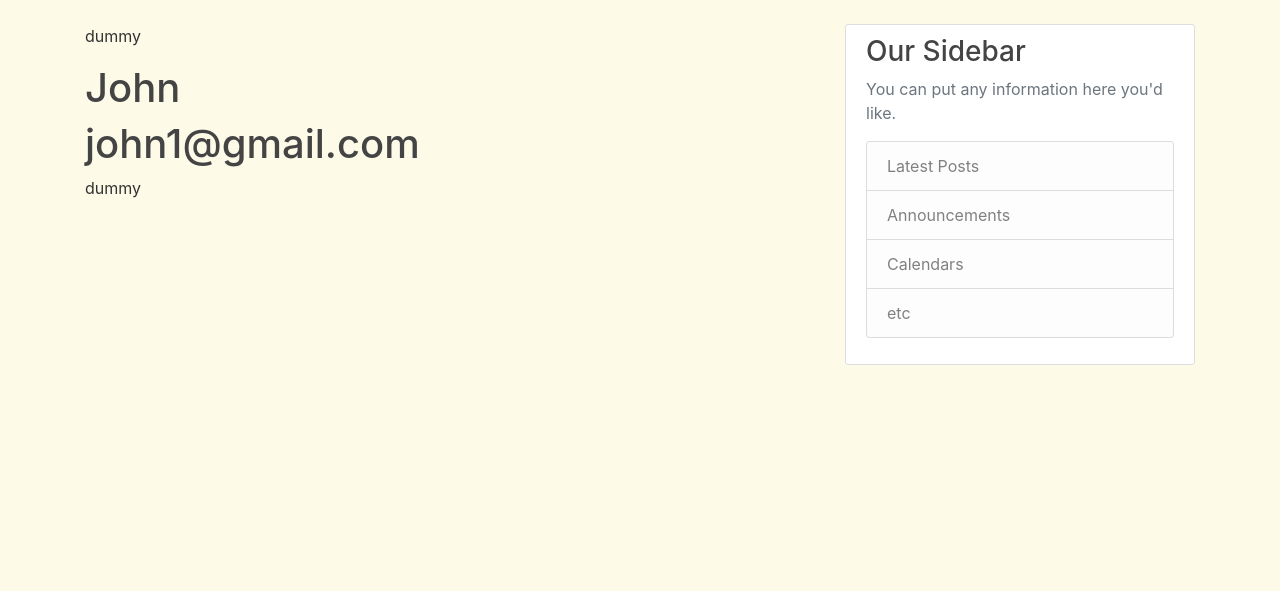
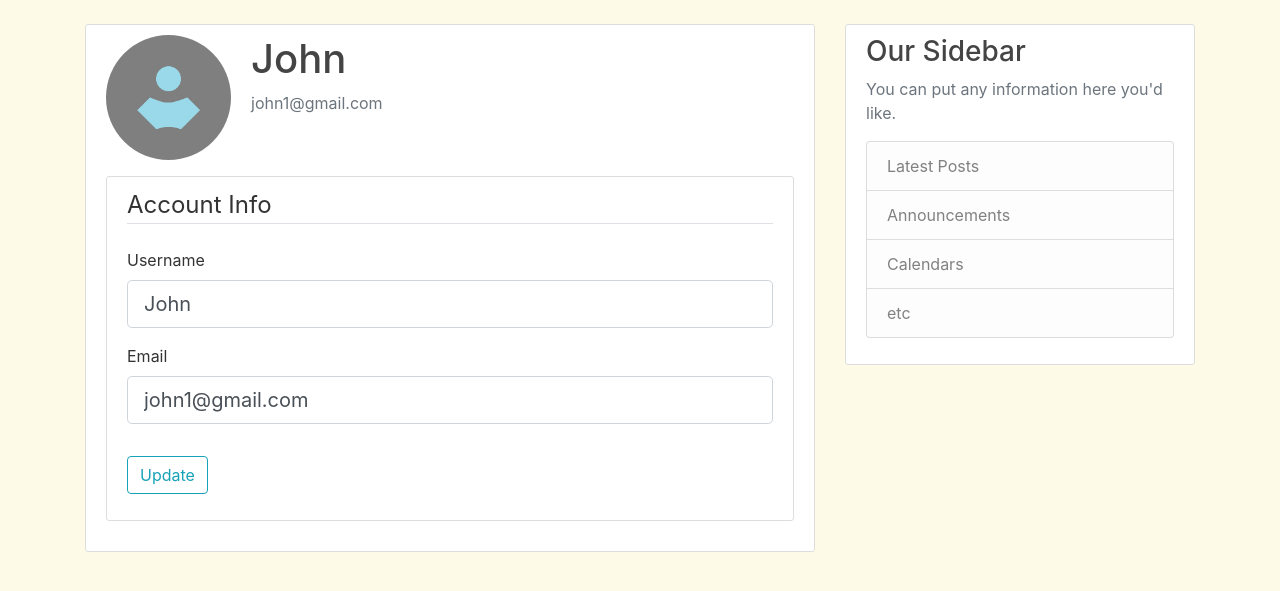
Before and after one commit to zebra-f/Flask-Blog, a Flask app: page /account in a window 1280 px wide. Shown: the part 56-647 px from the top of the page. Run offline with Flask 2, Linux system fonts and the light colour scheme; a user stored in the database is signed in; some libraries are stand-ins or nearby versions.

Commit message:
profile picture, update email/login

```diff
--- a/flaskblog/forms.py
+++ b/flaskblog/forms.py
@@ -1,6 +1,7 @@
 # pip install flask-wtf
 # pip install wtforms[email]
 from flask_wtf import FlaskForm
+from flask_login import current_user
 from wtforms import StringField, PasswordField, SubmitField, BooleanField
 from wtforms.validators import DataRequired, Length, Email, EqualTo, ValidationError
 from flaskblog.models import User
@@ -39,3 +40,26 @@ class LoginForm(FlaskForm):
     remember = BooleanField('Remember Me')
 
     submit = SubmitField('Sign In')
+
+
+class UpdateAccountForm(FlaskForm):
+    username = StringField('Username',
+                        validators=[DataRequired(), Length(min=3, max=20)])
+    email = StringField('Email',
+                        validators=[DataRequired(), Email()])
+
+    submit = SubmitField('Update')
+
+    # checks if the username is already taken
+    def validate_username(self, username):
+        if username.data != current_user.username:
+            user = User.query.filter_by(username=username.data).first()
+            if user:
+                raise ValidationError('That username is already taken, choose a different one')
+
+    # checks if the email is already taken
+    def validate_email(self, email):
+        if email.data != current_user.email:
+            email = User.query.filter_by(email=email.data).first()
+            if email:
+                raise ValidationError('That email is already taken, choose a different one')
--- a/flaskblog/routes.py
+++ b/flaskblog/routes.py
@@ -1,6 +1,6 @@
 from flask import render_template, url_for, flash, redirect, request
 from flaskblog import app, db, bcrypt
-from flaskblog.forms import RegistrationForm, LoginForm
+from flaskblog.forms import RegistrationForm, LoginForm, UpdateAccountForm
 from flaskblog.models import User, Post
 from flask_login import login_user, current_user, logout_user, login_required
 
@@ -40,8 +40,9 @@ def register():
     if current_user.is_authenticated:
         return redirect(url_for('index'))
 
+    form = RegistrationForm()
+
     # POST method
-    form = RegistrationForm()
     if form.validate_on_submit():
         hashed_password = bcrypt.generate_password_hash(form.password.data).decode('utf-8')
 
@@ -64,8 +65,9 @@ def login():
     if current_user.is_authenticated:
         return redirect(url_for('index'))
 
+    form = LoginForm()
+
     # POST method
-    form = LoginForm()
     if form.validate_on_submit():
         user = User.query.filter_by(email=form.email.data).first()
 
@@ -89,7 +91,26 @@ def logout():
     return redirect(url_for('index'))
 
 
-@app.route('/account')
+@app.route('/account', methods=['GET', 'POST'])
 @login_required
 def account():
-    return render_template('account.html', title='Your Account')
+
+    form = UpdateAccountForm()
+
+    # POST method
+    if form.validate_on_submit():
+        current_user.username = form.username.data
+        current_user.email = form.email.data
+        db.session.commit()
+        flash('Your account has been updated', 'success')
+        return redirect(url_for('account'))
+
+    # GET method
+    elif request.method == 'GET':
+        form.username.data = current_user.username
+        form.email.data = current_user.email
+
+    image_file = url_for('static',
+                        filename='profile_pictures/' + current_user.image_file)
+    return render_template('account.html',
+                        title='Your Account', image_file=image_file, form=form)
--- a/flaskblog/templates/account.html
+++ b/flaskblog/templates/account.html
@@ -1,8 +1,57 @@
 {% extends "layout.html" %}
 {% block content %}
-    <p>dummy</p>
-    <h1>{{ current_user.username }}</h1>
-    <h1>{{ current_user.email }}</h1>
-    <p>dummy</p>
+<div class="content-section">
+    <div class="media">
+      <img class="rounded-circle account-img" src="{{ image_file }}">
+      <div class="media-body">
+        <h2 class="account-heading">{{ current_user.username }}</h2>
+        <p class="text-secondary">{{ current_user.email }}</p>
+      </div>
+    </div>
+    <div class="content-section">
+        <!-- Update Account Form -->
+        <form action="" method="POST">
+            {{ form.hidden_tag() }}
+            <fieldset class="form-group">
+                <legend class='border-bottom mb-4'>Account Info</legend>
+                <!-- username -->
+                <div class="form-group">
+                    {{ form.username.label(class="form-control-label") }}
+
+                    {% if form.username.errors %}
+                        {{ form.username(class="form-control form-control-lg is-invalid") }}
+                        <div class="invalid-feedback">
+                            {% for error in form.username.errors %}
+                                <span>{{ error }}</span>
+                            {% endfor %}
+                        </div>
+                    {% else %}
+                        {{ form.username(class="form-control form-control-lg") }}
+                    {% endif %}
+                </div>
+                <!-- email -->
+                <div class="form-group">
+                    {{ form.email.label(class="form-control-label") }}
+
+                    {% if form.email.errors %}
+                        {{ form.email(class="form-control form-control-lg is-invalid") }}
+                        <div class="invalid-feedback">
+                            {% for error in form.email.errors %}
+                                <span>{{ error }}</span>
+                            {% endfor %}
+                        </div>
+                    {% else %}
+                        {{ form.email(class="form-control form-control-lg") }}
+                    {% endif %}
+                </div>
+            </fieldset>
+            <!-- submit form -->
+            <div class="form-group">
+                {{ form.submit(class="btn btn-outline-info") }}
+            </div>
+        </form>
+        <!-- Form end -->
+    </div>
+</div>
 
 {% endblock content %}
--- a/run.py
+++ b/run.py
@@ -1,4 +1,5 @@
 from flaskblog import app
+
 
 if __name__ == '__main__':
     app.run(debug=True)
```
Also changed, not shown: flaskblog/templates/login.html (+7 -0 lines), flaskblog/templates/register.html (+7 -0 lines), flaskblog/site.db, flaskblog/static/profile_pictures/default.jpg (added).
